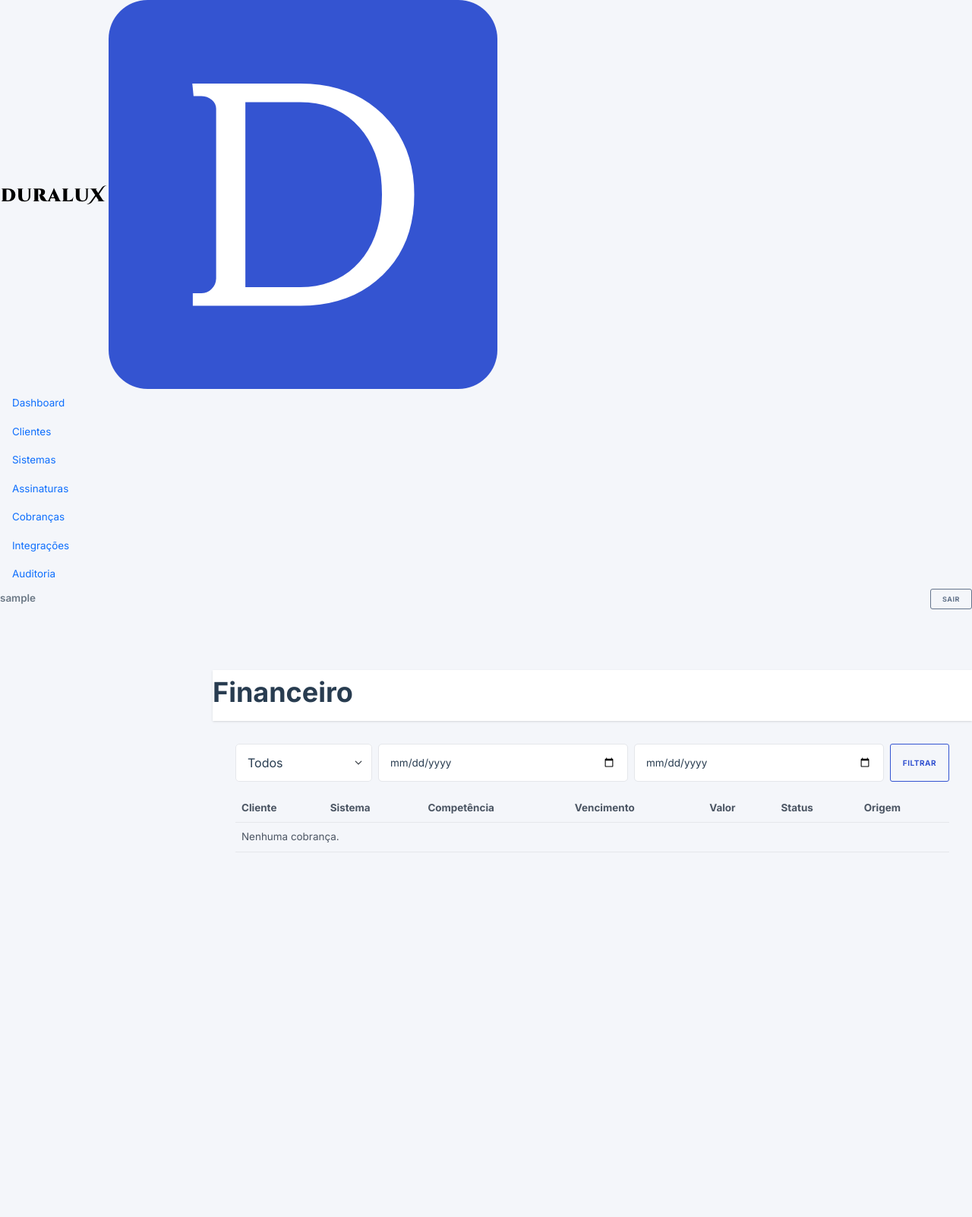
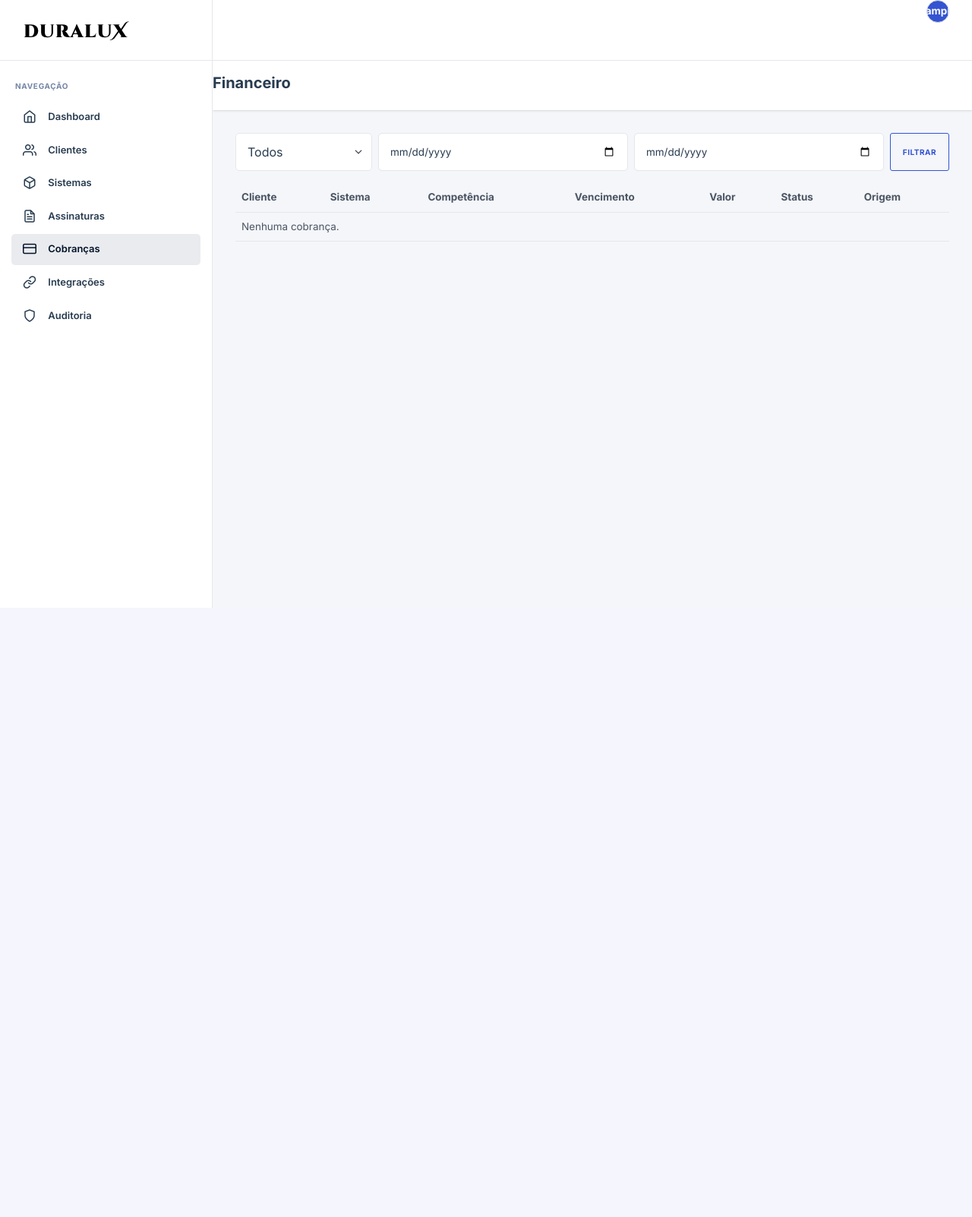
Before and after one commit to leandrosantoslss/scl, a Django app: page /financeiro/cobrancas/ in a window 1280 px wide. Shown: the whole page at 76% size. After the commit the page ends 800 px from the top, so only its background shows below. Run offline with Django 5.2, Linux system fonts and the light colour scheme; the visitor is signed in with stand-in values (Sample User, id 1); data that the repository does not hold is empty; parts of the project's set-up code (start-up, migrations or seed data) failed here and were passed over; some libraries are stand-ins or nearby versions; some web fonts are replaced.

Commit message:
fix: align portal shell with authentic Duralux markup (nxl-navigation / nxl-header / nxl-container)
- base_app.html: page-header inside nxl-container>nxl-content, matching theme.
- _sidebar.html: <nav class=nxl-navigation> with navbar-wrapper, m-header,
  b-brand logos, nxl-navbar list; keep aria-label for accessibility test.
- _topbar.html: <header class=nxl-header> containing header-wrapper with
  logout dropdown on the right, matching theme look.
- Role-filtered menu links: Clientes/Sistemas/Assinaturas visible to Cadastro,
  Cobranças to Financeiro/Admin, Integrações only Administrator.
- _messages.html: contextual alert-* classes.

```diff
--- a/templates/base_app.html
+++ b/templates/base_app.html
@@ -2,19 +2,20 @@
 {% load static %}
 
 {% block body %}
-<div class="wrapper">
 {% include "partials/_sidebar.html" %}
 {% include "partials/_topbar.html" %}
 <main class="nxl-container">
     <div class="nxl-content">
-            <header class="page-header">
-                <h1 class="page-title">{% block page_title %}{% endblock %}</h1>
-            </header>
+        <div class="page-header">
+            <div class="page-header-left d-flex align-items-center">
+                <div class="page-header-title">
+                    <h4 class="default-fs">{% block page_title %}{% endblock %}</h4></div>
+            </div>
+        </div>
         <div class="main-content">
             {% include "partials/_messages.html" %}
             {% block content %}{% endblock %}
         </div>
     </div>
 </main>
-</div>
 {% endblock %}
--- a/templates/partials/_messages.html
+++ b/templates/partials/_messages.html
@@ -1,5 +1,9 @@
 {% if messages %}
+    <div class="ms-3 me-3">
     {% for message in messages %}
-        <div class="alert alert-{{ message.tags|default:'info' }}" role="status">{{ message }}</div>
+        <div class="alert {% if message.tags == 'success' %}alert-success{% elif message.tags == 'error' or message.tags == 'danger' %}alert-danger{% elif message.tags == 'warning' %}alert-warning{% else %}alert-info{% endif %}" role="status">
+            {{ message }}
+        </div>
     {% endfor %}
+    </div>
 {% endif %}
--- a/templates/partials/_sidebar.html
+++ b/templates/partials/_sidebar.html
@@ -1,38 +1,68 @@
 {% load static %}
-<aside class="sidebar" aria-label="Navegação principal">
-    <div class="sidebar-brand">
-        <a href="{% url 'portal:home' %}">
-            <img src="{% static 'vendor/duralux/images/logo-full.png' %}" alt="SCL - Sistema de Controle de Licenças" class="logo-full">
+<nav class="nxl-navigation" aria-label="Navegação principal">
+    <div class="navbar-wrapper">
+        <div class="m-header">
+            <a href="{% url 'portal:home' %}" class="b-brand">
+                <img src="{% static 'vendor/duralux/images/logo-full.png' %}" alt="SCL - Sistema de Controle de Licenças" class="logo logo-lg">
+                <img src="{% static 'vendor/duralux/images/logo-abbr.png' %}" alt="SCL" class="logo logo-sm">
             </a>
-        <img src="{% static 'vendor/duralux/images/logo-abbr.png' %}" alt="SCL" class="logo-abbr">
         </div>
-    <nav class="sidebar-nav">
-        <ul class="nav flex-column">
-            <li class="nav-item">
-                <a class="nav-link {% if request.resolver_match.url_name == 'home' %}active{% endif %}" href="{% url 'portal:home' %}">
-                    Dashboard
+        <div class="navbar-content">
+            <ul class="nxl-navbar">
+                <li class="nxl-item nxl-caption">
+                    <label>Navegação</label>
+                </li>
+                <li class="nxl-item">
+                    <a class="nxl-link {% if request.resolver_match.url_name == 'home' %}active{% endif %}" href="{% url 'portal:home' %}">
+                        <span class="nxl-micon"><i class="feather-home"></i></span>
+                        <span class="nxl-mtext">Dashboard</span>
                     </a>
                 </li>
-            <li class="nav-item">
-                <a class="nav-link" href="{% url 'licencas:cliente-list' %}">Clientes</a>
+                {% if perms.licencas.view_cliente or user.is_superuser %}
+                <li class="nxl-item">
+                    <a class="nxl-link" href="{% url 'licencas:cliente-list' %}">
+                        <span class="nxl-micon"><i class="feather-users"></i></span>
+                        <span class="nxl-mtext">Clientes</span>
+                    </a>
                 </li>
-            <li class="nav-item">
-                <a class="nav-link" href="{% url 'licencas:sistema-list' %}">Sistemas</a>
+                <li class="nxl-item">
+                    <a class="nxl-link" href="{% url 'licencas:sistema-list' %}">
+                        <span class="nxl-micon"><i class="feather-box"></i></span>
+                        <span class="nxl-mtext">Sistemas</span>
+                    </a>
                 </li>
-            <li class="nav-item">
-                <a class="nav-link" href="{% url 'licencas:assinatura-list' %}">Assinaturas</a>
+                {% endif %}
+                {% if user.is_superuser or perms.licencas.view_clientesistema %}
+                <li class="nxl-item">
+                    <a class="nxl-link" href="{% url 'licencas:assinatura-list' %}">
+                        <span class="nxl-micon"><i class="feather-file-text"></i></span>
+                        <span class="nxl-mtext">Assinaturas</span>
+                    </a>
                 </li>
-            <li class="nav-item">
-                <a class="nav-link" href="{% url 'financeiro:cobranca-list' %}">Cobranças</a>
+                {% endif %}
+                {% if perms.financeiro.view_cobranca or user.is_superuser %}
+                <li class="nxl-item">
+                    <a class="nxl-link" href="{% url 'financeiro:cobranca-list' %}">
+                        <span class="nxl-micon"><i class="feather-credit-card"></i></span>
+                        <span class="nxl-mtext">Cobranças</span>
+                    </a>
                 </li>
-            <li class="nav-item">
-                <a class="nav-link" href="{% url 'integracoes:list' %}">Integrações</a>
+                {% endif %}
+                {% if user.is_superuser %}
+                <li class="nxl-item">
+                    <a class="nxl-link" href="{% url 'integracoes:list' %}">
+                        <span class="nxl-micon"><i class="feather-link"></i></span>
+                        <span class="nxl-mtext">Integrações</span>
+                    </a>
                 </li>
-            <li class="nav-item">
-                <a class="nav-link {% if 'audit' in request.resolver_match.url_name %}active{% endif %}" href="{% url 'portal:audit_list' %}">
-                    Auditoria
+                {% endif %}
+                <li class="nxl-item">
+                    <a class="nxl-link {% if 'audit' in request.resolver_match.url_name %}active{% endif %}" href="{% url 'portal:audit_list' %}">
+                        <span class="nxl-micon"><i class="feather-shield"></i></span>
+                        <span class="nxl-mtext">Auditoria</span>
                     </a>
                 </li>
             </ul>
+        </div>
+    </div>
 </nav>
-</aside>
--- a/templates/partials/_topbar.html
+++ b/templates/partials/_topbar.html
@@ -1,9 +1,34 @@
-<header class="topbar d-flex align-items-center justify-content-between">
-    <div class="topbar-title">
-        <strong>{{ user.get_username }}</strong>
+{% load static %}
+<header class="nxl-header">
+    <div class="header-wrapper">
+        <div class="header-left d-flex align-items-center gap-4">
+            <a href="javascript:void(0);" class="nxl-head-mobile-toggler" id="mobile-collapse">
+                <div class="hamburger hamburger--arrowturn">
+                    <div class="hamburger-box">
+                        <div class="hamburger-inner"></div>
+                    </div>
+                </div>
+            </a>
+        </div>
+        <div class="header-right ms-auto d-flex align-items-center gap-3">
+            <div class="dropdown">
+                <a href="javascript:void(0);" class="avatar-text avatar-md bg-primary text-white" data-bs-toggle="dropdown">
+                    {{ user.get_username|truncatechars:10 }}
+                </a>
+                <div class="dropdown-menu nxl-h-dropdown">
+                    <a href="javascript:void(0);" class="dropdown-item">
+                        {% if user.is_superuser %}Administrador{% else %}{{ user.get_username }}{% endif %}
+                    </a>
+                    <div class="dropdown-divider"></div>
+                    <form method="post" action="{% url 'logout' %}" class="dropdown-item">
+                        {% csrf_token %}
+                        <button type="submit" class="btn btn-link p-0 text-decoration-none">
+                            <i class="feather-log-out"></i>
+                            <span>Logout</span>
+                        </button>
+                    </form>
+                </div>
+            </div>
+        </div>
     </div>
-    <form method="post" action="{% url 'logout' %}" class="mb-0">
-        {% csrf_token %}
-        <button type="submit" class="btn btn-outline-secondary btn-sm">Sair</button>
-    </form>
 </header>
```
Lines whose indentation alone changed are shown as unchanged.
